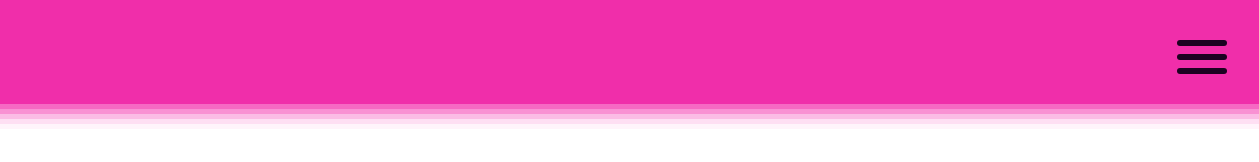
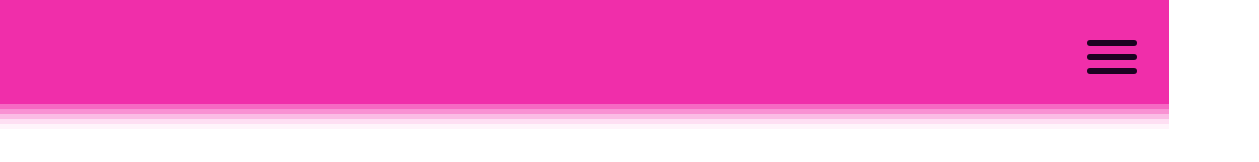
Before and after one commit to LG2GAME/Responsive-Hamburger-Menu, a plain HTML site: page index.html in a window 1280 px wide. Shown: the full height of the page, 85-1344 px from the left, 1259 px wide, since content can reach past the window. Drawn offline with Linux system fonts and the light colour scheme.

Commit message:
Add files via upload

```diff
--- a/style.css
+++ b/style.css
@@ -27,7 +27,8 @@ nav{
     display: flex;
     height: 5vh;box-shadow: rgba(240, 46, 170, 0.4) 0px 5px, rgba(240, 46, 170, 0.3) 0px 10px, rgba(240, 46, 170, 0.2) 0px 15px, rgba(240, 46, 170, 0.1) 0px 20px, rgba(240, 46, 170, 0.05) 0px 25px;
     justify-content: space-between;
-    min-width: 100vw;
+    max-width: 93vw;
+    min-width: 93vw;
     padding: 2rem;
     position: relative;
 }
@@ -89,7 +90,10 @@ li a::after{
 
 @media only screen and (max-width: 1400px){
 
-
+    nav{
+    max-width: 93vw;
+    min-width: 93vw;
+    }
 
     ul{
         background-color: var(--responsive);
```
